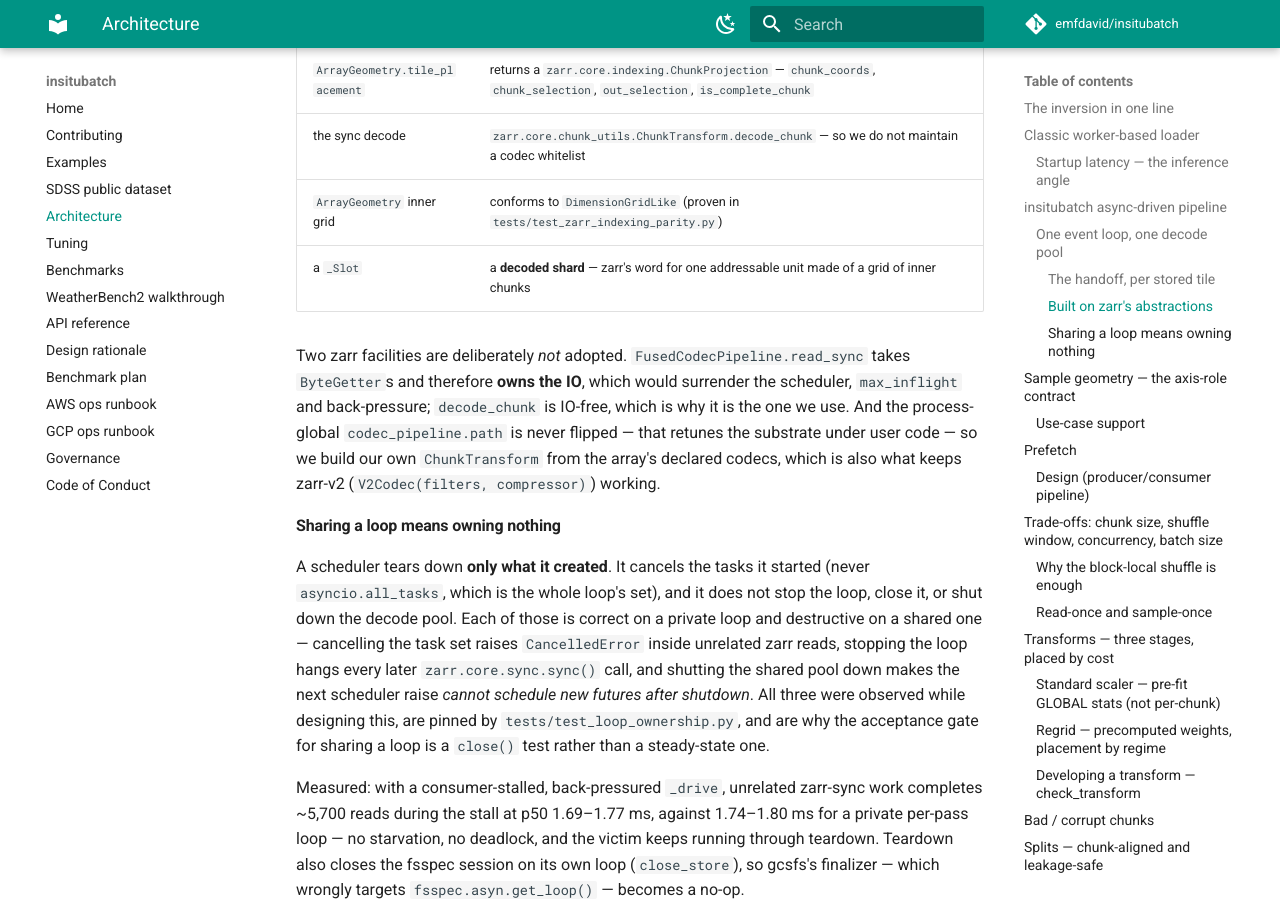
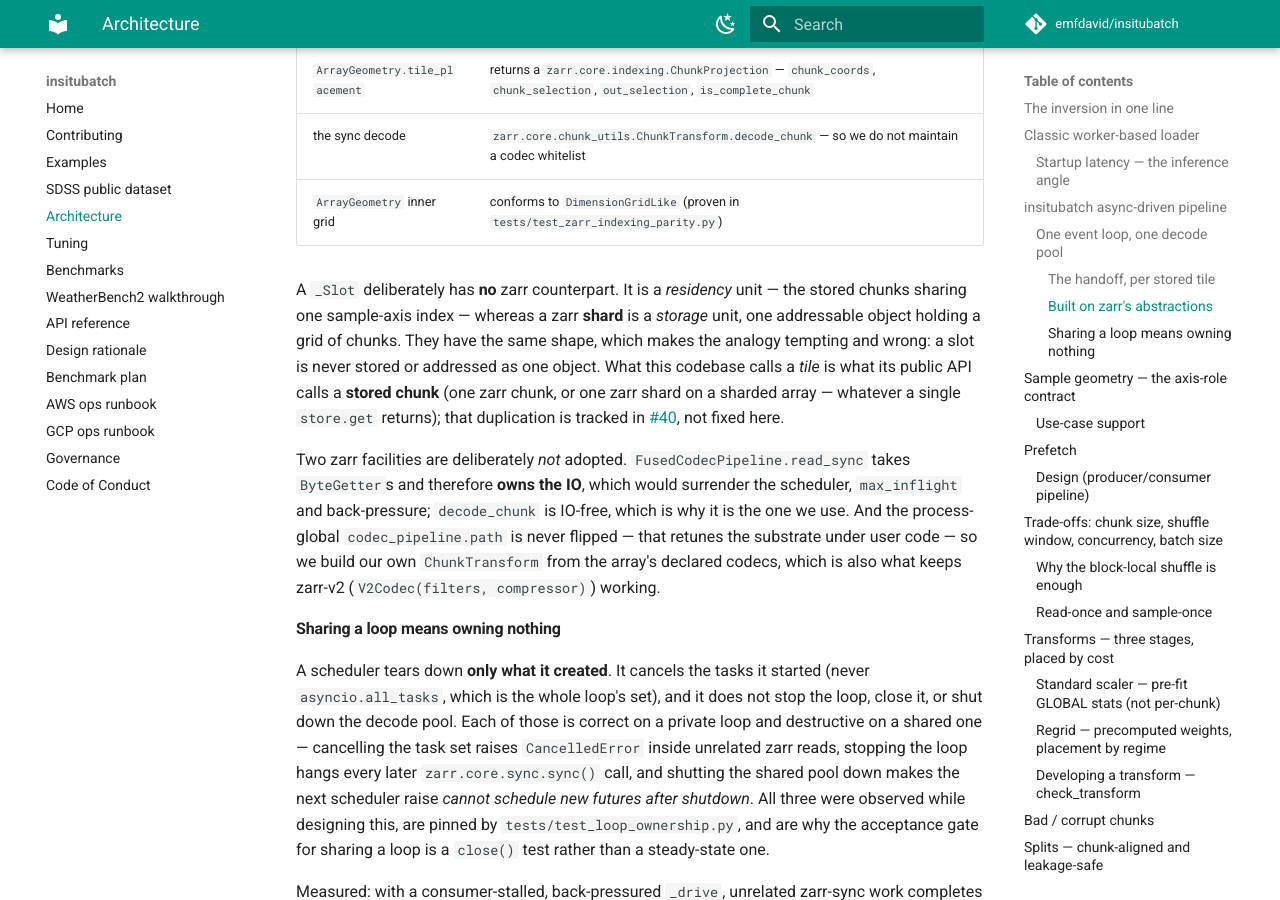
Before and after one commit to emfdavid/insitubatch, an MkDocs documentation site: the page built from docs/architecture.md, in a window 1280 px wide and 900 px high, scrolled down 5629 px. Built offline with MkDocs 1.6.1 and Material for MkDocs 9.7.7, drawn with Linux system fonts in a browser that asks for light colours; comment, search, counter and statistics services are not loaded.

Commit message:
docs: name the zarr abstractions we adopt, and correct the shard analogy

```diff
--- a/docs/architecture.md
+++ b/docs/architecture.md
@@ -221,7 +221,15 @@ legible to zarr rather than being a private dict of ndarrays:
 | `ArrayGeometry.tile_placement` | returns a `zarr.core.indexing.ChunkProjection` — `chunk_coords`, `chunk_selection`, `out_selection`, `is_complete_chunk` |
 | the sync decode | `zarr.core.chunk_utils.ChunkTransform.decode_chunk` — so we do not maintain a codec whitelist |
 | `ArrayGeometry` inner grid | conforms to `DimensionGridLike` (proven in `tests/test_zarr_indexing_parity.py`) |
-| a `_Slot` | a **decoded shard** — zarr's word for one addressable unit made of a grid of inner chunks |
+
+A `_Slot` deliberately has **no** zarr counterpart. It is a *residency* unit — the stored
+chunks sharing one sample-axis index — whereas a zarr **shard** is a *storage* unit, one
+addressable object holding a grid of chunks. They have the same shape, which makes the
+analogy tempting and wrong: a slot is never stored or addressed as one object. What this
+codebase calls a *tile* is what its public API calls a **stored chunk** (one zarr chunk,
+or one zarr shard on a sharded array — whatever a single `store.get` returns); that
+duplication is tracked in
+[#40](https://github.com/emfdavid/insitubatch/issues/40), not fixed here.
 
 Two zarr facilities are deliberately *not* adopted. `FusedCodecPipeline.read_sync` takes
 `ByteGetter`s and therefore **owns the IO**, which would surrender the scheduler,
```
Also changed, not shown: 1 other file.
